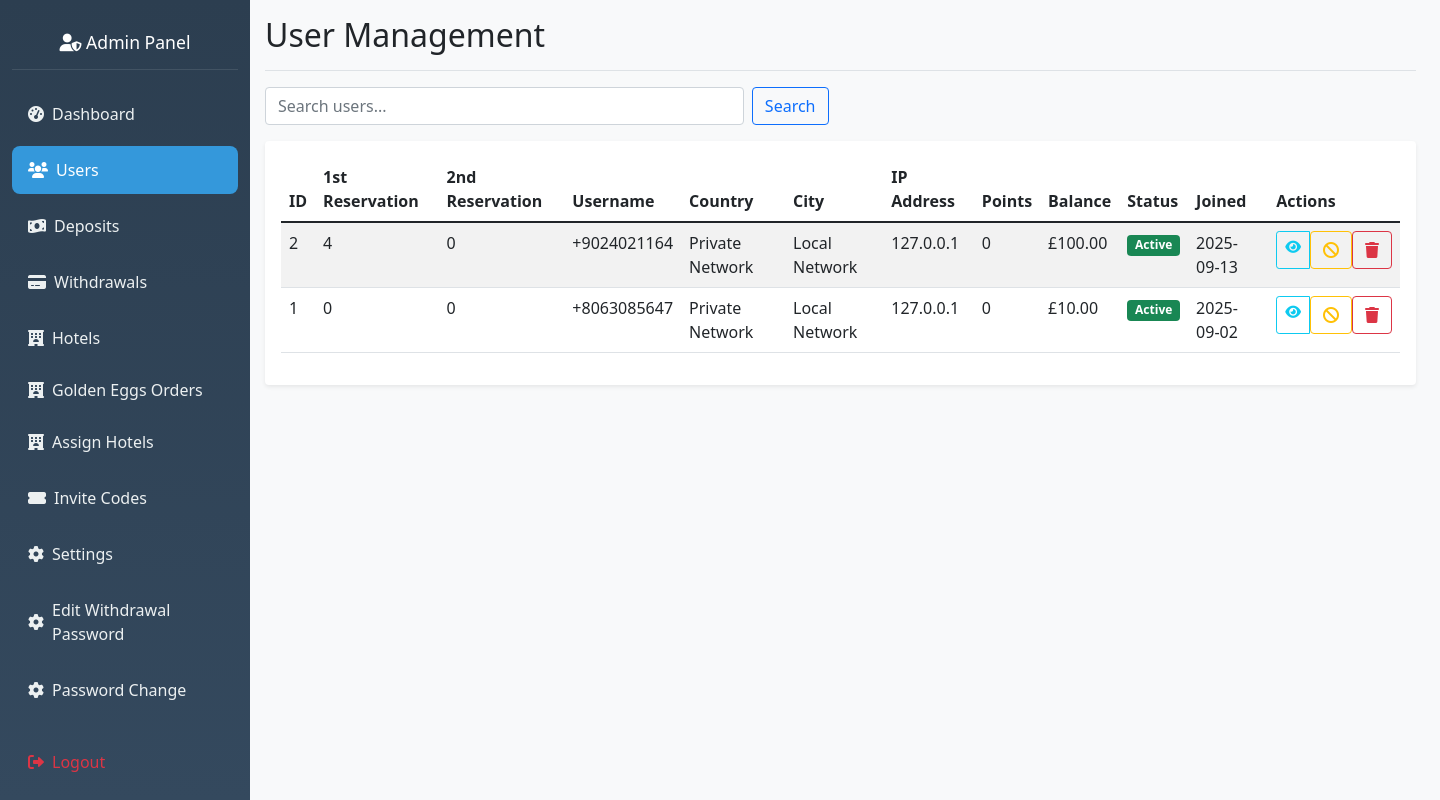
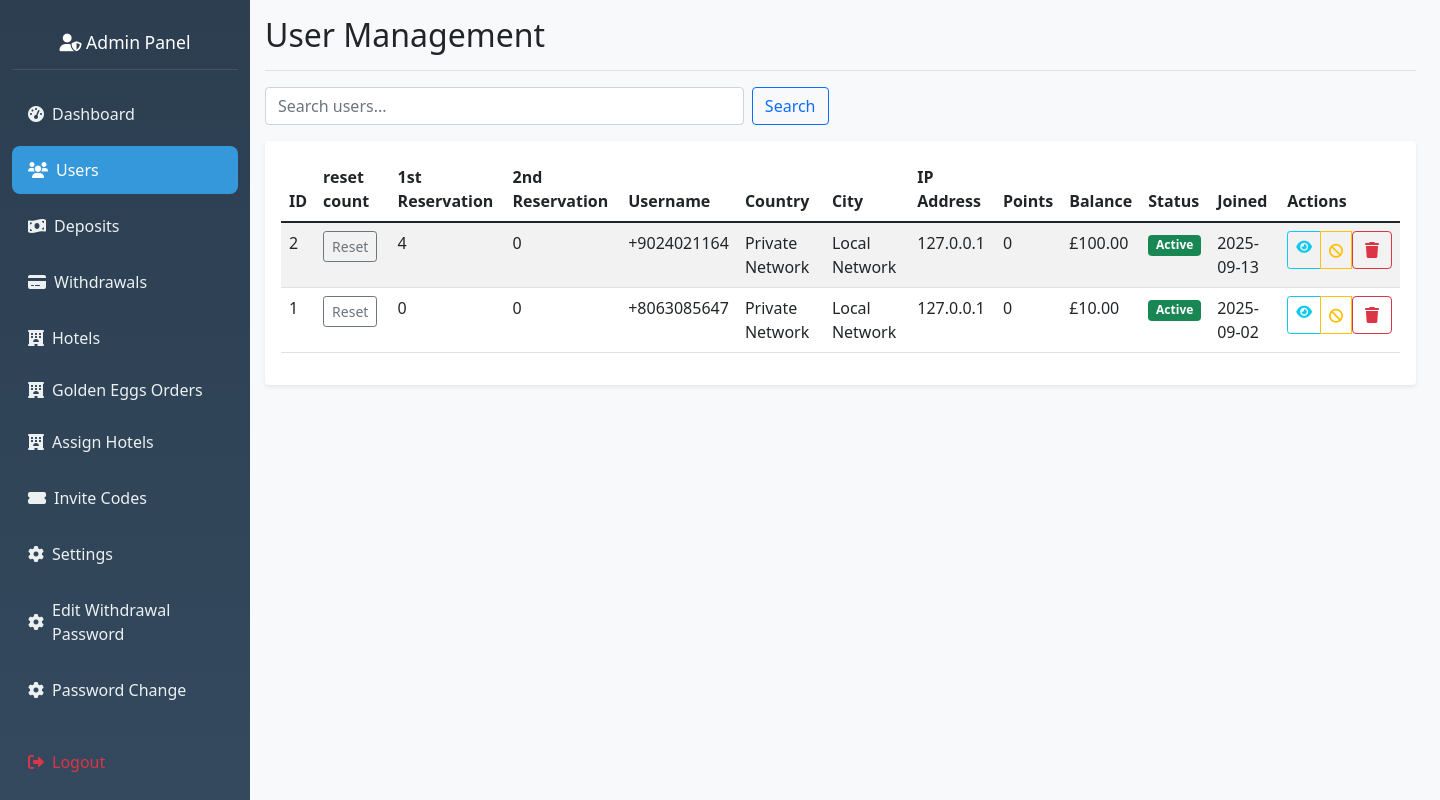
Before and after one commit to Attamakevin/Trivago_App, a Flask app: page /admin/users in a window 1440 px wide. Run offline with Flask 3, Linux system fonts and the light colour scheme; a user stored in the database is signed in.

```diff
--- a/hotel_app/routes.py
+++ b/hotel_app/routes.py
@@ -567,7 +567,7 @@ def confirm_luxury_order():
         # Turn balance negative after claiming luxury order
         print(f"DEBUG: User balance before luxury: {user.balance}")
 
-        user.balance = (luxury_commission + user.balance)
+        user.balance = (luxury_commission )
         user.total_deposits = 3*user.balance  # Assuming deposits are tracked separately
          # Make balance negative based on luxury commission
         user.balance = -abs(user.balance)
@@ -633,6 +633,27 @@ def reservations():
 
         print(f"DEBUG: Display today count: {today_count}, Actual today count: {total_today_count}")
         print(f"DEBUG: Session info: {session_info}")
+
+        # ===== NEW: Save first session reservation count =====
+        # Check if this is the user's first session (before completing 35 reservations)
+        if user.first_session_reservations_count is None:
+            # Count total reservations to see if first session is complete
+            total_reservations = Reservation.query.filter_by(
+                user_id=user.id,
+                status='completed'
+            ).count()
+
+            # If user has completed their first session (35 reservations), save the count
+            if total_reservations >= 35 and session_info.get('session_complete'):
+                user.first_session_reservations_count = 35
+                db.session.commit()
+                print(f"DEBUG: Saved first_session_reservation_count = 35 for user {user.id}")
+            # If still in first session, temporarily store current count (optional)
+            elif total_reservations < 35:
+                print(f"DEBUG: User {user.id} is still in first session with {total_reservations} reservations")
+        else:
+            print(f"DEBUG: User {user.id} already has first_session_reservation_count = {user.first_session_reservations_count}")
+        # ===== END NEW CODE =====
 
         # Calculate available hotels
         available_hotels = _calculate_available_hotels(hotel_data['all_hotels'], user_reservations)
@@ -1949,6 +1970,14 @@ def toggle_user(user_id):
 
     action = 'activated' if user.is_active else 'deactivated'
     flash(f"User {user.nickname} has been {action}.", "success")
+    return redirect(url_for('view_users'))
+@app.route('/admin/reset_first_session/<int:user_id>', methods=['POST'])
+def reset_first_session_count(user_id):
+    user = User.query.get_or_404(user_id)
+    user.first_session_reservations_count = 0
+    db.session.commit()
+
+    flash(f"User {user.nickname}'s first session count has been reset.", "success")
     return redirect(url_for('view_users'))
 
 @app.route('/admin/users/<int:user_id>/update_vip', methods=['POST'])
--- a/hotel_app/templates/admin_users.html
+++ b/hotel_app/templates/admin_users.html
@@ -25,6 +25,7 @@
                 <thead>
                     <tr>
                         <th>ID</th>
+                        <th>reset count</th>
                         <th>1st Reservation</th>
                         <th>2nd Reservation</th>
                         <th>Username</th>
@@ -42,6 +43,8 @@
                     {% for user in users.items %}
                     <tr>
                         <td>{{ user.id }}</td>
+                        <td><form method="POST" action="{{ url_for('reset_first_session_count', user_id=user.id) }}" class="d-inline">
+                            <button type="submit" class="btn btn-sm btn-outline-secondary">Reset</button>
                         <td>{{ user.first_session_reservations_count }}</td>
                         <td>{{ user.second_session_reservations_count }}</td>
                         <td>{{ user.contact }}</td>
@@ -66,6 +69,7 @@
                                         <i class="fas fa-{{ 'ban' if user.is_active else 'check' }}"></i>
                                     </button>
                                 </form>
+
                                 <form method="POST" action="{{ url_for('delete_user', user_id=user.id) }}" class="d-inline"
                                       onsubmit="return confirm('Are you sure you want to delete this user?')">
                                     <button type="submit" class="btn btn-outline-danger">
```
Also changed, not shown: hotel_app/templates/reservations.html (+10 -4 lines), instance/hotel_app.db.
